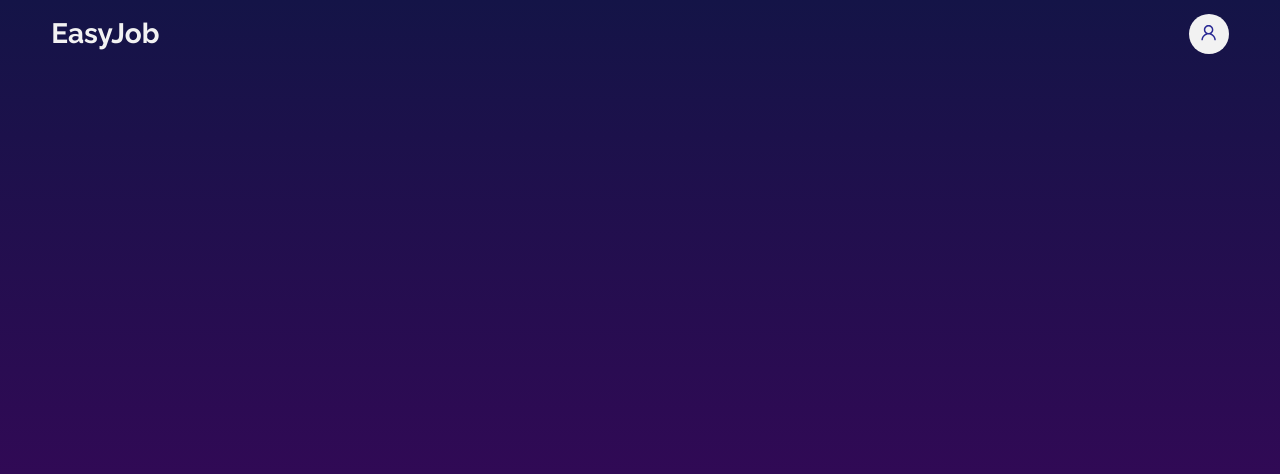
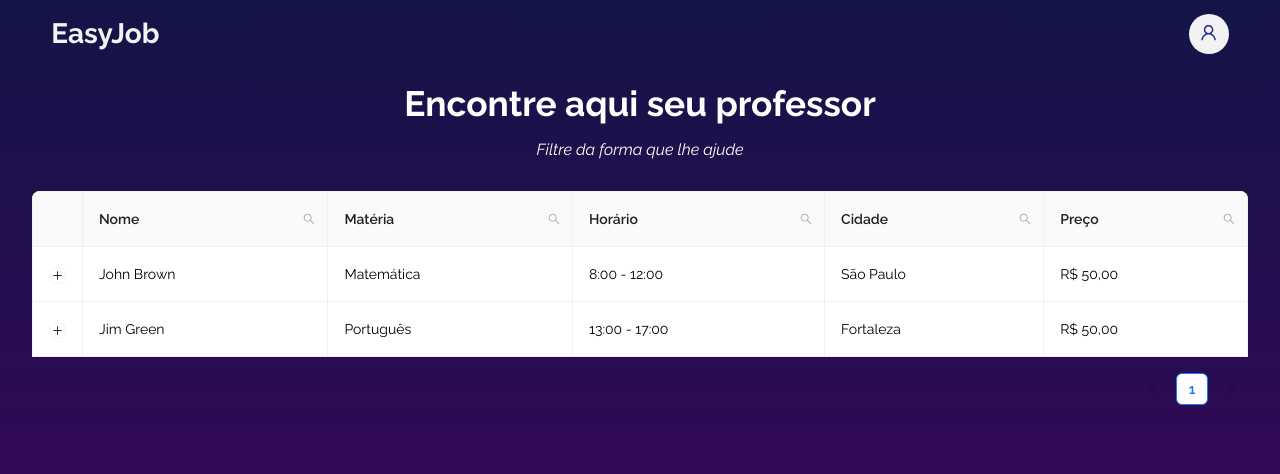
Before and after one commit to wilhelmSt/easyjob, a React (Create React App) app: page /home in a window 1280 px wide. Shown: the top 474 px of the page. Built offline with nearby package versions, Linux system fonts and the light colour scheme.

Commit message:
feat(home): config home page

```diff
--- a/package.json
+++ b/package.json
@@ -13,6 +13,7 @@
     "antd": "^5.6.3",
     "react": "^18.2.0",
     "react-dom": "^18.2.0",
+    "react-highlight-words": "^0.20.0",
     "react-router": "^6.14.0",
     "react-router-dom": "^6.14.0",
     "react-scripts": "5.0.1",
@@ -46,6 +47,7 @@
     ]
   },
   "devDependencies": {
+    "@types/react-highlight-words": "^0.16.4",
     "eslint": "^8.44.0",
     "eslint-config-prettier": "^8.8.0",
     "eslint-import-resolver-node": "^0.3.7",
--- /dev/null
+++ b/src/components/TeacherTable.tsx
@@ -0,0 +1,207 @@
+import { Button, Input, Space, Table } from "antd"
+import type { InputRef } from "antd"
+import type { ColumnsType, ColumnType } from "antd/es/table"
+import { useState, useRef } from "react"
+import { SearchOutlined, WhatsAppOutlined } from '@ant-design/icons';
+import type { FilterConfirmProps } from 'antd/es/table/interface';
+import Highlighter from 'react-highlight-words';
+
+import styles from './styles/teacherTable.module.css'
+
+export default function TeacherTable(): JSX.Element {
+  interface DataType {
+    key: string | number;
+    name: string;
+    materia: string;
+    time: string;
+    city: string;
+    price: string;
+    description: string;
+    number: string;
+  }
+
+  type DataIndex = keyof DataType;
+
+  const [searchText, setSearchText] = useState('');
+  const [searchedColumn, setSearchedColumn] = useState('');
+  const searchInput = useRef<InputRef>(null);
+
+  const handleSearch = (
+    selectedKeys: string[],
+    confirm: (param?: FilterConfirmProps) => void,
+    dataIndex: DataIndex,
+    isClear?: boolean
+  ) => {confirm();
+    setSearchText(selectedKeys[0]);
+    !isClear ? setSearchedColumn(dataIndex) : setSearchedColumn('');
+  };
+
+  const handleReset = (clearFilters: () => void) => {
+    clearFilters();
+    setSearchText('');
+  };
+
+  const getColumnSearchProps = (dataIndex: DataIndex): ColumnType<DataType> => ({
+    filterDropdown: ({ setSelectedKeys, selectedKeys, confirm, clearFilters, close }) => (
+      <div style={{ padding: 8 }}>
+        <Input
+          ref={searchInput}
+          placeholder={`Search ${dataIndex}`}
+          value={selectedKeys[0]}
+          onChange={(e) => setSelectedKeys(e.target.value ? [e.target.value] : [])}
+          onPressEnter={() => handleSearch(selectedKeys as string[], confirm, dataIndex)}
+          style={{ marginBottom: 8, display: 'block' }}
+        />
+        <Space>
+          <Button
+            type="primary"
+            onClick={() => handleSearch(selectedKeys as string[], confirm, dataIndex)}
+            icon={<SearchOutlined />}
+            size="small"
+            style={{ width: 90 }}
+          >
+            Buscar
+          </Button>
+          <Button
+            onClick={() => {
+              clearFilters && handleReset(clearFilters);
+              handleSearch(selectedKeys as string[], confirm, dataIndex, true);
+            }}
+            size="small"
+            style={{ width: 90 }}
+          >
+            Resetar
+          </Button>
+          <Button
+            type="link"
+            size="small"
+            onClick={() => {
+              confirm({ closeDropdown: false });
+              setSearchText((selectedKeys as string[])[0]);
+              setSearchedColumn(dataIndex);
+            }}
+          >
+            Filtro
+          </Button>
+          <Button
+            type="link"
+            size="small"
+            onClick={() => {
+              close();
+            }}
+          >
+            Fechar
+          </Button>
+        </Space>
+      </div>
+    ),
+    filterIcon: (filtered: boolean) => (
+      <SearchOutlined style={{ color: filtered ? '#1677ff' : undefined }} />
+    ),
+    onFilter: (value, record) =>
+      record[dataIndex]
+        .toString()
+        .toLowerCase()
+        .includes((value as string).toLowerCase()),
+    onFilterDropdownOpenChange: (visible) => {
+      if (visible) {
+        setTimeout(() => searchInput.current?.select(), 100);
+      }
+    },
+    render: (text) =>
+      searchedColumn === dataIndex ? (
+        <Highlighter
+          highlightStyle={{ backgroundColor: '#ffc069', padding: 0 }}
+          searchWords={[searchText]}
+          autoEscape
+          textToHighlight={text ? text.toString() : ''}
+        />
+      ) : (
+        <span className={styles.spanName}>{text}</span>
+      ),
+  })
+
+  const columns: ColumnsType<DataType> = [
+    {
+      title: 'Nome',
+      dataIndex: 'name',
+      key: 'name',
+      ...getColumnSearchProps('name')
+    },
+    {
+      title: 'Matéria',
+      dataIndex: 'materia',
+      key: 'materia',
+      ...getColumnSearchProps('materia')
+    },
+    {
+      title: 'Horário',
+      dataIndex: 'time',
+      key: 'time',
+      ...getColumnSearchProps('time')
+    },
+    {
+      title: 'Cidade',
+      dataIndex: 'city',
+      key: 'city',
+      ...getColumnSearchProps('city')
+    },
+    {
+      title: 'Preço',
+      dataIndex: 'price',
+      key: 'price',
+      ...getColumnSearchProps('price')
+    }
+  ]
+
+  const data: DataType[] = [
+    {
+      key: 1,
+      name: 'John Brown',
+      materia: 'Matemática',
+      time: '8:00 - 12:00',
+      city: 'São Paulo',
+      price: 'R$ 50,00',
+      description: 'Lorem ipsum dolor sit amet consectetur adipisicing elit. Quisquam, voluptatum.',
+      number: '85998096663'
+    },
+    {
+      key: 2,
+      name: 'Jim Green',
+      materia: 'Português',
+      time: '13:00 - 17:00',
+      city: 'Fortaleza',
+      price: 'R$ 50,00',
+      description: 'Lorem ipsum dolor sit amet consectetur adipisicing elit. Quisquam, voluptatum.',
+      number: '123456789'
+    }
+  ]
+
+  return (
+    <>
+      <Table
+        id="teacherTable"
+        className={styles.table}
+        columns={columns}
+        dataSource={data}
+        bordered
+        expandable={{
+          expandedRowRender: (record) => (
+            <>
+              <p style={{ margin: 0 }}>{record.description}</p>
+              <span><strong><WhatsAppOutlined /> Whatsapp: </strong></span>
+              <a
+                className={styles.numberClick}
+                target="_blank"
+                rel="noreferrer"
+                href={`https://wa.me/${record.number}`}
+              >
+                {record.number}
+              </a>
+            </>
+          )
+        }}
+      />
+    </>
+  )
+}
--- /dev/null
+++ b/src/components/styles/teacherTable.module.css
@@ -0,0 +1,17 @@
+.table {
+  width: 95%;
+}
+
+.spanName {
+  color: #000;
+}
+
+.spanName:hover {
+  color: blue;
+}
+
+.numberClick {
+  color: green;
+  cursor: pointer;
+  font-family: "Roboto", sans-serif;
+}
--- a/src/pages/Home/index.tsx
+++ b/src/pages/Home/index.tsx
@@ -1,6 +1,9 @@
 import { useState } from "react";
 import Header, { HeaderProps } from "../../components/Header"
 
+import TeacherTable from "../../components/TeacherTable";
+
+import styles from './styles/home.module.css'
 
 export default function Home(): JSX.Element {
   const [isTeacher, setIsTeacher] = useState(false)
@@ -13,7 +16,16 @@ export default function Home(): JSX.Element {
   return (
     <>
       <Header {...headerProps} />
+      <div className={styles.home}>
+        <div className={styles.homeTitle}>
+          <h1>Encontre aqui seu professor</h1>
+          <h4>Filtre da forma que lhe ajude</h4>
+        </div>
 
+        <div className={styles.teacherTable}>
+          <TeacherTable />
+        </div>
+      </div>
     </>
   );
 }
--- /dev/null
+++ b/src/pages/Home/styles/home.module.css
@@ -0,0 +1,40 @@
+.home {
+  margin-top: 4.2rem;
+  width: 100%;
+
+  display: flex;
+  align-items: center;
+  justify-content: center;
+  flex-direction: column;
+}
+
+.homeTitle {
+  display: flex;
+  align-items: center;
+  justify-content: center;
+  flex-direction: column;
+
+  color: white;
+  margin-top: 1rem;
+}
+
+.homeTitle h1 {
+  margin-bottom: 1rem;
+  font-size: 2.2rem;
+  font-weight: 700;
+}
+
+.homeTitle h4 {
+  font-style: italic;
+  font-weight: 400;
+}
+
+.teacherTable {
+  display: flex;
+  align-items: center;
+  justify-content: center;
+
+  width: 100%;
+  margin-top: 2rem;
+  margin-bottom: 2rem;
+}
```
Also changed, not shown: 1 other file (tests, documents, lock files or other folders).
